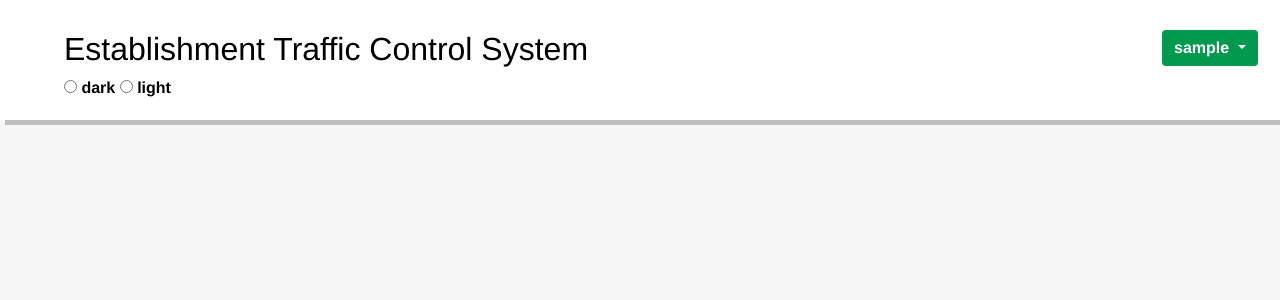
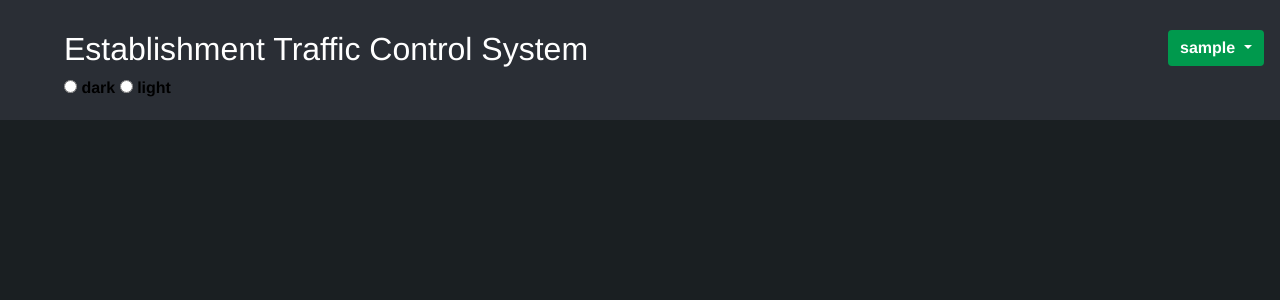
Before and after one commit to John-teology/Group5, a CodeIgniter app: page /Team-04/tracker in a window 1280 px wide. Shown: the top 300 px of the page. Run offline with CodeIgniter, Linux system fonts and the light colour scheme; the visitor is signed in with stand-in values (Sample User, id 1); data that the repository does not hold is empty.

Commit message:
light on specific

```diff
--- a/application/views/establishment/display_establishments.php
+++ b/application/views/establishment/display_establishments.php
@@ -5,47 +5,19 @@
     <meta http-equiv="X-UA-Compatible" content="IE=edge">
     <meta name="viewport" content="width=device-width, initial-scale=1.0">
     <title>View Establishments</title>
-    <link rel="stylesheet"type="text/css"href="<?php echo base_url('assets/light/css/Establishment/display_establishments.css');?>">
+    <?php if($theme == ""){
+            $theme = 'light';
+        }
+        ?>
+    <link rel="stylesheet"type="text/css"href="<?php printf(base_url('assets/%s/css/Establishment/display_establishments.css'),$theme);?>">
 
 
     <link href="https://cdn.jsdelivr.net/npm/bootstrap@5.1.3/dist/css/bootstrap.min.css" rel="stylesheet" integrity="sha384-1BmE4kWBq78iYhFldvKuhfTAU6auU8tT94WrHftjDbrCEXSU1oBoqyl2QvZ6jIW3" crossorigin="anonymous">
     <script src="https://cdn.jsdelivr.net/npm/bootstrap@5.1.3/dist/js/bootstrap.bundle.min.js" integrity="sha384-ka7Sk0Gln4gmtz2MlQnikT1wXgYsOg+OMhuP+IlRH9sENBO0LRn5q+8nbTov4+1p" crossorigin="anonymous"></script>
     <link rel="stylesheet" href="https://cdnjs.cloudflare.com/ajax/libs/font-awesome/4.7.0/css/font-awesome.min.css">
-    <style>
-        body{
-            background-color:#f7f7f7;
 
-        }
+    <script src="<?php echo site_url("assets/JS/display_establishment.js") ?>"></script>
 
-        .menu-bar{
-            background-color: white;
-
-        }
-
-       .title h2{
-            color: black;
-        }
-
-        .spacer{
-            background-color: #f7f7f7;
-        }
-
-        .container-xxl {
-            background-color: white;
-            color: black;
-        }
-        .col, i{
-            color: black;
-        }
-
-        .row{
-            box-shadow: 5px 5px rgb(192, 191, 191);
-        }
-
-
-
-    </style>
-    <script src="<?php echo site_url("assets/JS/display_establishment.js") ?>"></script>
 </head>
 <body>
 
@@ -67,20 +39,18 @@
         ));
         ?>
             <div class="theme"  style="color: black;">
+
                 <input type="radio"  name="theme" <?php if ($theme == 'dark') { ?>checked='checked' <?php } ?> value="dark" onchange="autoSubmit();"> dark
-                <input type="radio" <?php if ($theme == 'light') { ?>checked='checked' <?php } ?>   value="light" name="theme" onchange="autoSubmit();"> light
 
-            </div>
-
-
-        <!-- working -->
+                <input type="radio" <?php if ($theme == 'light') { ?>checked='checked' <?php } ?>   value="light" name="theme" onchange="autoSubmit();" > light
 
 
 
+            </div>
         <?php echo form_close(); ?>
 
 
-        </div>
+    </div>
 
         <div class="dropdown">
                 <button id="profile" class="btn btn-secondary dropdown-toggle" type="button" id="dropdownMenuButton1" data-bs-toggle="dropdown" aria-expanded="false">
@@ -97,18 +67,14 @@
 
         </div>
 
-        <
-
-
 
     </div>
 
 
 
 
-    <div class="spacer">
+    <div class="spacer"></div>
 
-    </div>
     <div id="estab">
 
     <?php
@@ -131,22 +97,11 @@
 
             <div class="container-xxl">
                 <a class="anchor" href= "<?php echo site_url("tracker/Establishment_specific/$id")?>">
-                    <div class="row">
-                        <div class="col"></div>
-                        <div class="col">
-                            <!-- <i class="fa fa-building-o" style="font-size:36px"></i>
-                            <strong><?php print_r($establishments[$i]['name']);?></strong> -->
-                        </div>
-                        <div class="col"></div>
-                    </div>
-
-
                 <div class="row">
 
                     <div class="col">
                         <i id="usersnum" class="fa fa-users" style="font-size:35px"></i>
                         <?php
-                            echo $theme;
                             echo count($status);
                         ?>
                     </div>
--- a/application/views/login/login.php
+++ b/application/views/login/login.php
@@ -7,7 +7,7 @@
     <title>Login|Register</title>
 
 
-    <link rel="stylesheet" type="text/css" href="<?php echo base_url('assets/css/login/login.css'); ?>">
+    <link rel="stylesheet" type="text/css" href="<?php echo base_url('assets/light/css/login/login.css'); ?>">
     <link rel="stylesheet" href="https://cdnjs.cloudflare.com/ajax/libs/font-awesome/4.7.0/css/font-awesome.min.css">
 
 </head>
--- a/assets/dark/css/Establishment/display_establishments.css
+++ b/assets/dark/css/Establishment/display_establishments.css
@@ -1,18 +1,10 @@
- body{
-    background-color: #1a1f22;
+body {
+	background-color: #1a1f22 !important;
 	background-position: center center;
 	background-size: cover;
 	margin-top: 100px;
-    font-family: 'Helvetica';
+	font-family: "Helvetica";
 	transition: background 0.2s linear;
- }
-body {
-	/* background-color: #1a1f22; */
-  background-color: rgb(231, 222, 222);
-
-	background-size: cover;
-
-	font-family: 'Helvetica';
 }
 
 /* header */
@@ -26,61 +18,59 @@ body {
 	margin: 0 0 100px 0;
 	color: white;
 	position: fixed;
-  box-shadow: 5px 5px rgb(192, 191, 191) ;
 }
 
 .spacer {
 	height: 200px;
 	background-color: #1a1f22;
-  font-family: 'Helvetica';
+	font-family: "Helvetica";
 }
 
 .menu-bar .title {
 	flex: 50%;
 	padding: 0 0 0 5%;
 	margin: 10px 0 0 0;
-  font-family: 'Helvetica';
+	font-family: "Helvetica";
 	font-weight: bold;
 }
 
-.menu-bar .dropdown{
+.menu-bar .dropdown {
 	flex: 35%;
 	padding: 0 0 0 30%;
 }
 
-.menu-bar .dali{
+.menu-bar .dali {
 	flex: 15%;
 	padding: 0 0 0 5%;
 }
 
-#profile .menu-bar .dropdown{
+#profile .menu-bar .dropdown {
 	flex: 50%;
 	padding: 0 0 0 30%;
 }
-
 
 #profile {
 	background-color: #00994d;
 	font-weight: bold;
 	border-width: 0px;
 	margin: 10px 0 0 30%;
-  font-family: 'Helvetica';
+	font-family: "Helvetica";
 	transition-duration: 0.4s;
 }
 
-#profile:hover{
+#profile:hover {
 	background-color: #4db882;
 }
 
-.list{
+.list {
 	background-color: #2a2e35;
 	border-width: 0px;
 }
 #listname {
 	color: white;
-  font-family: 'Helvetica';
+	font-family: "Helvetica";
 }
-#listname:hover{
+#listname:hover {
 	color: #1a1f22;
 	font-weight: bold;
 }
@@ -152,7 +142,7 @@ nav a:link {
 	color: #fff;
 	text-decoration: none;
 }
-.ton1{
+.ton1 {
 	background-color: #00994d;
 	width: 85%;
 	height: auto;
@@ -161,7 +151,7 @@ nav a:link {
 	border-width: 0px;
 	font-size: 17px;
 }
-h4{
+h4 {
 	color: white;
 	text-transform: capitalize;
 	margin: -15px 0px 0px 0;
@@ -178,13 +168,12 @@ h4{
 	background-color: #2a2e35;
 	padding: 10px;
 	height: 70px;
-
 }
-  h2{
+h2 {
 	color: white;
 	font-weight: bold;
 }
-  .title1{
+.title1 {
 	color: white;
 	margin: 20px 50px 50px 50px;
 	font-size: 25px;
@@ -208,15 +197,15 @@ h4{
 	/*      */
 	font-size: 20px;
 }
-  .li1{
+.li1 {
 	padding: 0 0 0 38%;
 }
 
-.title1:hover{
+.title1:hover {
 	color: #4db882;
 }
 
-.container-xxl{
+.container-xxl {
 	background-color: #2a2e35;
 	color: white;
 	height: auto;
@@ -224,33 +213,32 @@ h4{
 	margin: 0 0 20px 0;
 	width: auto;
 	border-radius: 10px;
-
 }
-.anchor{
-  text-decoration:none;
+.anchor {
+	text-decoration: none;
 	color: white;
 	font-weight: bold;
 }
-.anchor:hover{
-  color:#4db882;
+.anchor:hover {
+	color: #4db882;
 }
 #usersnum {
 	margin: 10px 0 50px 10%;
 	padding: 5% 0 0 0;
 }
-#globe{
+#globe {
 	margin: 10px 0 50px 20%;
 	padding: 5% 0 0 0;
 }
-#building{
+#building {
 	margin: 10px 0 20px 20%;
 	padding: 5% 0 0 0;
 }
-i{
+i {
 	color: white;
 }
 @media screen and (max-width: 480px) {
-  .container-xxl .row{
+	.container-xxl .row {
 		display: block;
 		text-align: center;
 	}
--- a/assets/light/css/Establishment/display_establishments.css
+++ b/assets/light/css/Establishment/display_establishments.css
@@ -1,86 +1,90 @@
- body{
-    background-color: #1a1f22;
-    background-position: center center;
-    background-size: cover;
-    margin-top: 100px;
-    font-family: 'Helvetica';
-    transition: background 0.2s linear;
+body {
+	background-color: #f7f7f7 !important;
 }
-body {
-	/* background-color: #1a1f22; */
-  background-color: rgb(231, 222, 222);
 
-	background-size: cover;
+.title h2 {
+	color: black;
+}
 
-	font-family: 'Helvetica';
+.container-xxl {
+	background-color: white;
+	color: black;
+}
+
+.col,
+i {
+	color: black;
+}
+
+.row {
+	box-shadow: 5px 5px rgb(192, 191, 191);
 }
 
 /* header */
 .menu-bar {
 	display: flex;
 	flex-wrap: wrap;
-	background-color: #2a2e35;
+	background-color: white;
 	padding: 20px 0 20px 0;
 	height: auto;
 	width: 100%;
 	margin: 0 0 100px 0;
 	color: white;
 	position: fixed;
-  box-shadow: 5px 5px rgb(192, 191, 191) ;
+	box-shadow: 5px 5px rgb(192, 191, 191);
 }
 
 .spacer {
 	height: 200px;
-	background-color: #1a1f22;
-  font-family: 'Helvetica';
+	background-color: #f7f7f7;
+	font-family: "Helvetica";
 }
 
 .menu-bar .title {
 	flex: 50%;
 	padding: 0 0 0 5%;
 	margin: 10px 0 0 0;
-  font-family: 'Helvetica';
+	font-family: "Helvetica";
 	font-weight: bold;
 }
 
-.menu-bar .dropdown{
+.menu-bar .dropdown {
 	flex: 35%;
 	padding: 0 0 0 30%;
 }
 
-.menu-bar .dali{
+.menu-bar .dali {
 	flex: 15%;
 	padding: 0 0 0 5%;
 }
 
-#profile .menu-bar .dropdown{
+#profile .menu-bar .dropdown {
 	flex: 50%;
 	padding: 0 0 0 30%;
 }
-
 
 #profile {
 	background-color: #00994d;
 	font-weight: bold;
 	border-width: 0px;
 	margin: 10px 0 0 30%;
-  font-family: 'Helvetica';
+	font-family: "Helvetica";
 	transition-duration: 0.4s;
 }
 
-#profile:hover{
+#profile:hover {
 	background-color: #4db882;
 }
 
-.list{
+.list {
 	background-color: #2a2e35;
 	border-width: 0px;
 }
 #listname {
 	color: white;
-  font-family: 'Helvetica';
+	font-family: "Helvetica";
 }
-#listname:hover{
+#listname:hover {
 	color: #1a1f22;
 	font-weight: bold;
 }
@@ -139,52 +135,11 @@ h4 {
 	padding: 10px;
 	height: 70px;
 }
-
-.title1 {
-	color: white;
-	margin: 20px 50px 50px 50px;
-	font-size: 25px;
-	text-decoration: none;
-}
-
-nav a:visited,
-nav a:link {
-	color: #fff;
-	text-decoration: none;
-}
-.ton1{
-	background-color: #00994d;
-    width: 85%;
-    height: auto;
-    margin: 20px 0 -10px 0;
-    border-radius: 10px;
-    border-width: 0px;
-    font-size: 17px;
-}
-h4{
-    color: white;
-    text-transform: capitalize;
-    margin: -15px 0px 0px 0;
-    font-size: 19px;
-    padding: -50px 5px 5px 5px;
-    font-weight: normal;
-}
-.header {
-    display: block;
-    position: fixed;
-    top: 0;
-    left: 0;
-    width: 100%;
-    background-color: #2a2e35;
-    padding: 10px;
-    height: 70px;
-
-  }
-  h2{
+h2 {
 	color: white;
 	font-weight: bold;
 }
-  .title1{
+.title1 {
 	color: white;
 	margin: 20px 50px 50px 50px;
 	font-size: 25px;
```
Also changed, not shown: other parts of assets/light/css/Establishment/display_establishments.css (+19 -35 lines), application/views/establishment/establishment_specific.php (+11 -4 lines), assets/light/css/Establishment/Establishment_updates.css (+40 -43 lines), assets/light/css/Establishment/establishment_monitor.css (+7 -9 lines). Lines whose indentation alone changed are shown as unchanged.
